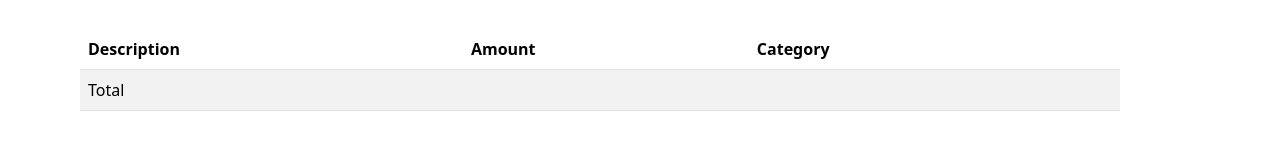
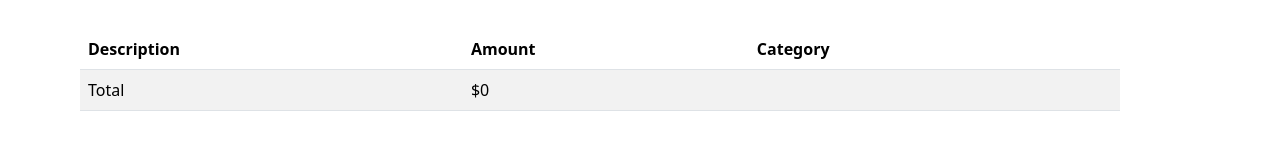
Before and after one commit to abdullahbhattidev/React-Learning, a React (Vite) app: page / in a window 1280 px wide. Shown: the part 417-566 px from the top of the page. Built offline with nearby package versions, Linux system fonts and the light colour scheme; the HTML template or start-up script is replaced by a standard one.

Commit message:
add total to expense tracker

```diff
--- a/src/expense-tracker.tsx
+++ b/src/expense-tracker.tsx
@@ -11,9 +11,9 @@ interface formData{
 function ExpenseTracker(){
     const {register, handleSubmit, formState: {errors}, reset}=useForm<formData>()
     const[entry, setentry] = useState<formData[]>([])
-
-
-
+    const totalAmount = entry.map(e => e.amount)
+    const newTotal = totalAmount.map(Number)
+    const total = newTotal.reduce((a,c)=> a+c,0)
     return(
         <>
         <form action="submit" onSubmit={handleSubmit((data) => {
@@ -77,7 +77,7 @@ function ExpenseTracker(){
                             <tr>
                                 <td>Total</td>
                                 <td>
-                                {entry.map(e => e.amount)}
+                                ${total}
                                 </td>
                                 <td></td>
                                 <td></td>
```
